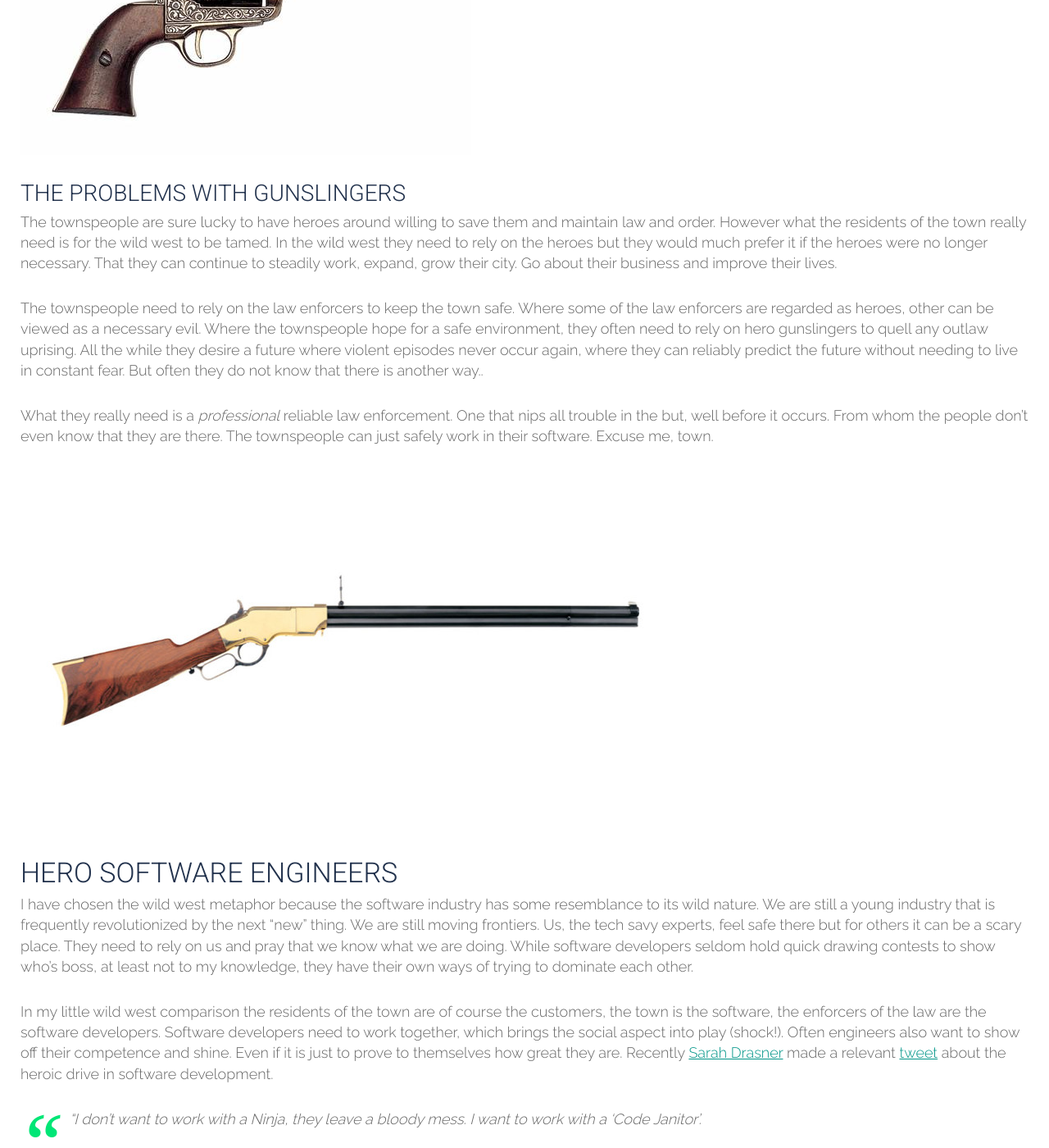
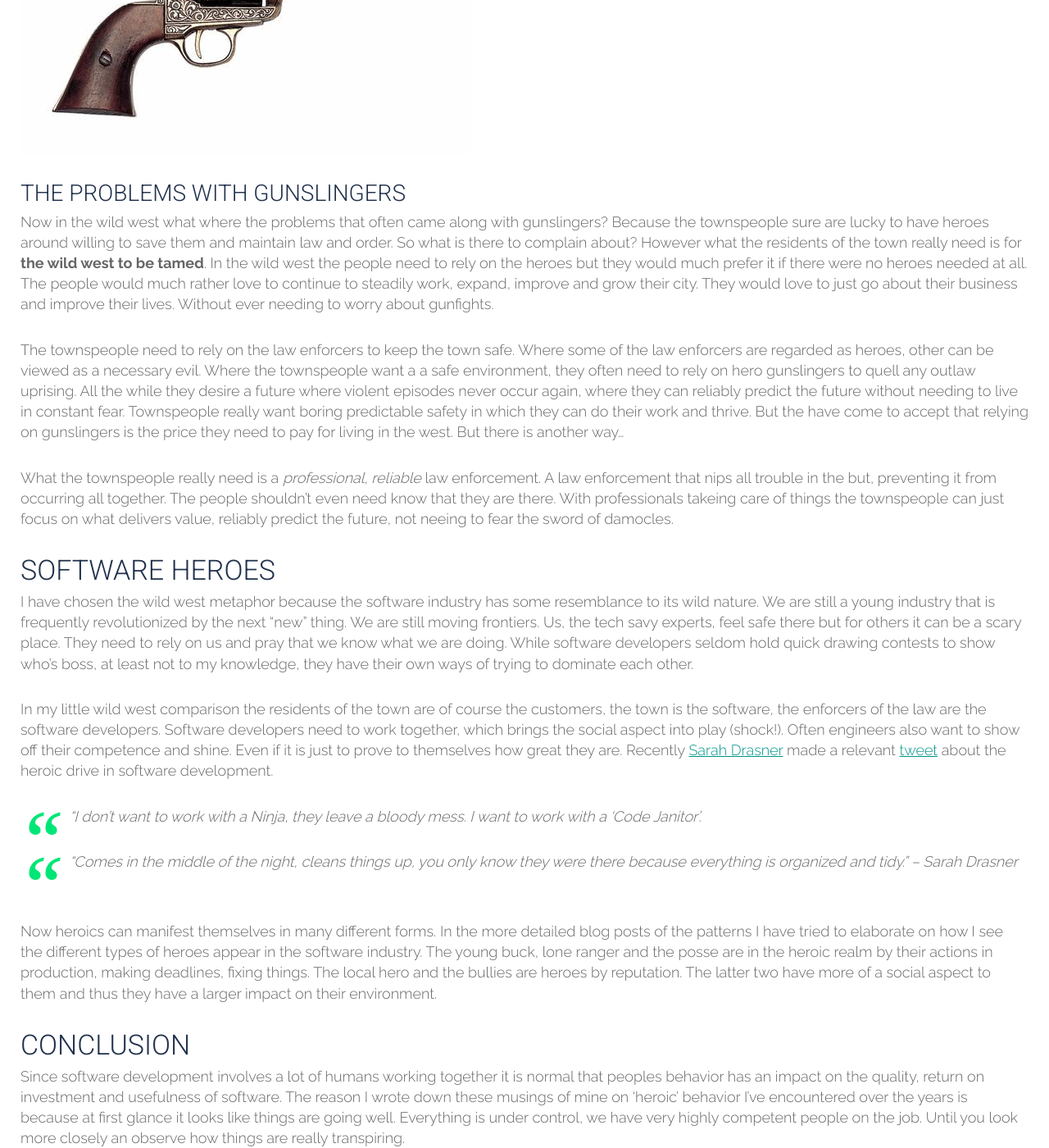
Before and after one commit to tripledio/tripledio.github.io, a Jekyll site: the page built from _posts/2018-05-10-Heroes.md, in a window 1280 px wide and 1400 px high, scrolled down 3610 px. Shown: the whole window at 82% size. Built offline with Jekyll 4.4.1, drawn with Linux system fonts in a browser that asks for light colours.

Commit message:
problems

```diff
--- a/_posts/2018-05-10-Heroes.md
+++ b/_posts/2018-05-10-Heroes.md
@@ -76,15 +76,13 @@
 
 ### The problems with gunslingers
 
-The townspeople are sure lucky to have heroes around willing to save them and maintain law and order. However what the residents of the town really need is for the wild west to be tamed. In the wild west they need to rely on the heroes but they would much prefer it if the heroes were no longer necessary. That they can continue to steadily work, expand, grow their city. Go about their business and improve their lives.
+Now in the wild west what where the problems that often came along with gunslingers? Because the townspeople sure are lucky to have heroes around willing to save them and maintain law and order. So what is there to complain about? However what the residents of the town really need is for **the wild west to be tamed**. In the wild west the people need to rely on the heroes but they would much prefer it if there were no heroes needed at all. The people would much rather love to continue to steadily work, expand, improve and grow their city. They would love to just go about their business and improve their lives. Without ever needing to worry about gunfights.
 
-The townspeople need to rely on the law enforcers to keep the town safe. Where some of the law enforcers are regarded as heroes, other can be viewed as a necessary evil.  Where the townspeople hope for a safe environment, they often need to rely on hero gunslingers to quell any outlaw uprising. All the while they desire a future where violent episodes never occur again, where they can reliably predict the future without needing to live in constant fear. But often they do not know that there is another way..
+The townspeople need to rely on the law enforcers to keep the town safe. Where some of the law enforcers are regarded as heroes, other can be viewed as a necessary evil.  Where the townspeople want a a safe environment, they often need to rely on hero gunslingers to quell any outlaw uprising. All the while they desire a future where violent episodes never occur again, where they can reliably predict the future without needing to live in constant fear. Townspeople really want boring predictable safety in which they can do their work and thrive. But the have come to accept that relying on gunslingers is the price they need to pay for living in the west. But there is another way...
 
- What they really need is a _professional_ reliable law enforcement. One that nips all trouble in the but, well before it occurs. From whom the people don't even know that they are there. The townspeople can just safely work in their software. Excuse me, town.
+ What the townspeople really need is a _professional, reliable_ law enforcement. A law enforcement that nips all trouble in the but, preventing it from occurring all together. The people shouldn't even need know that they are there. With professionals takeing care of things the townspeople can just focus on what delivers value, reliably predict the future, not neeing to fear the sword of damocles.
 
-![rifle](/img/posts/heroes/rifle.jpg)
-
-## Hero software engineers
+## Software heroes
 
 I have chosen the wild west metaphor because the software industry has some resemblance to its wild nature. We are still a young industry that is frequently revolutionized by the next "new" thing. We are still moving frontiers. Us, the tech savy experts, feel safe there but for others it can be a scary place. They need to rely on us and pray that we know what we are doing. While software developers seldom hold quick drawing contests to show who's boss, at least not to my knowledge, they have their own ways of trying to dominate each other.
 
@@ -102,6 +100,7 @@
 
 When you think everything is going well, make sure that the reason we think that is because of professionalism. Not because of heroics.
 
+![rifle](/img/posts/heroes/rifle.jpg)
 
 **References**
 
```
